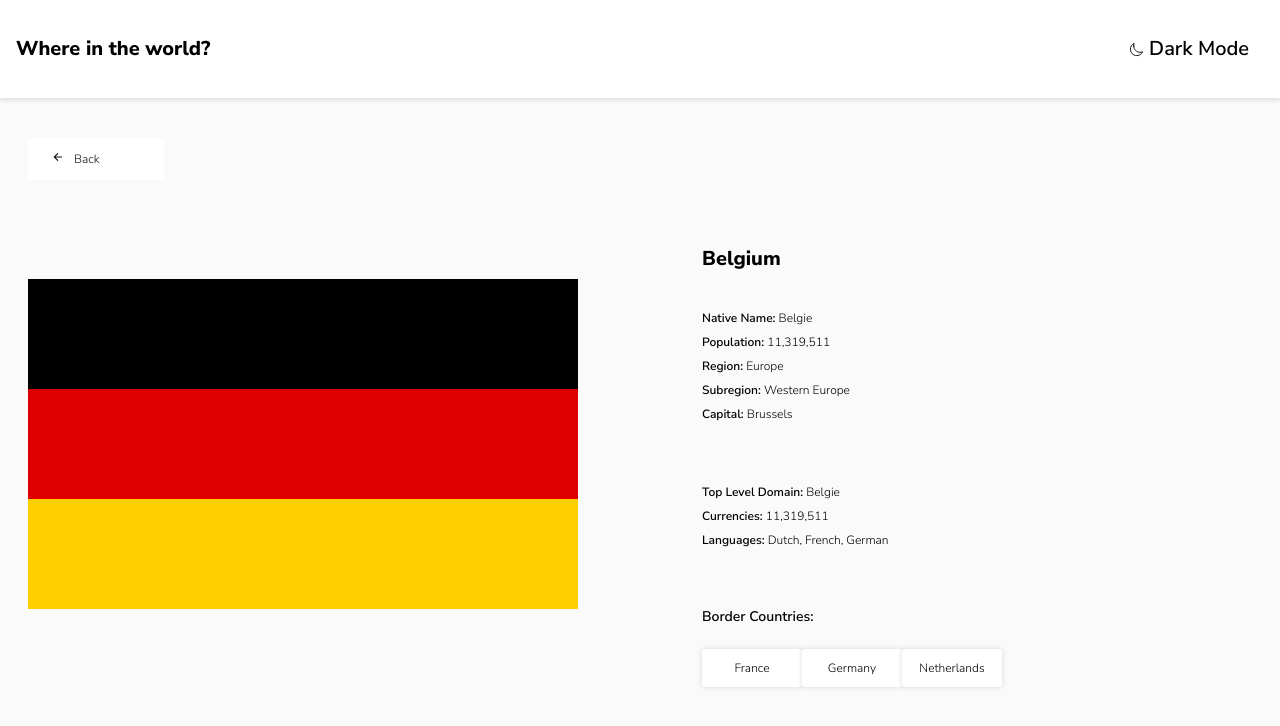
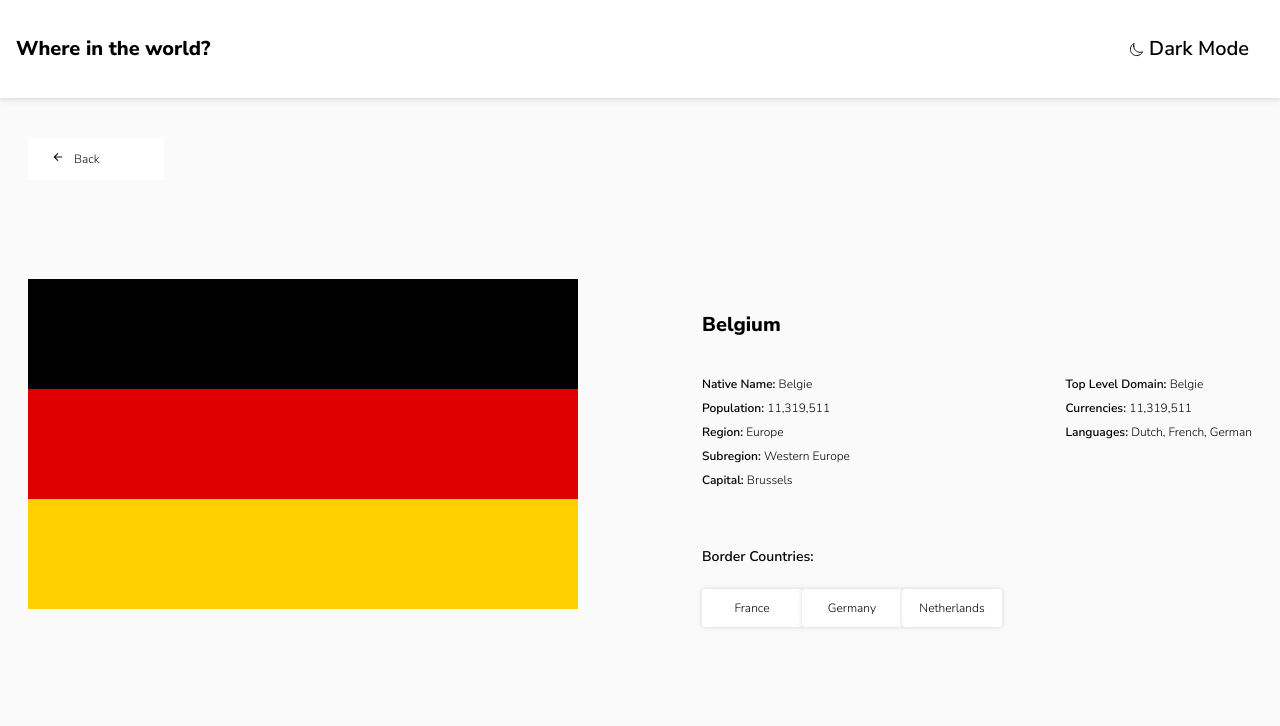
Before and after one commit to liampc/rest-countries, a React (Create React App) app: page /1 in a window 1280 px wide. Shown: the top 726 px of the page. Built offline with nearby package versions, Linux system fonts and the light colour scheme.

Commit message:
edit page info layout

```diff
--- a/src/layout/page/Page.js
+++ b/src/layout/page/Page.js
@@ -31,6 +31,7 @@ const Page = ( {match} ) => {
                     <div className="detail__flag" style={{backgroundImage: `url(${image})`}}></div>
                     <div className="detail__info">
                         <h2>Belgium</h2>
+                        <div className="detail__group">
                             <div>
                                 <p>Native Name: <span>Belgie</span></p>
                                 <p>Population: <span>11,319,511</span></p>
@@ -42,6 +43,7 @@ const Page = ( {match} ) => {
                                 <p>Top Level Domain: <span>Belgie</span></p>
                                 <p>Currencies: <span>11,319,511</span></p>
                                 <p>Languages: <span>Dutch, French, German </span></p>
+                            </div>
                         </div>
                         <div>
                             <h3>Border Countries:</h3>
--- a/src/layout/page/_page.scss
+++ b/src/layout/page/_page.scss
@@ -38,6 +38,7 @@
     display: flex;
     flex-direction: column;
     justify-content: space-between;
+    align-items: center;
     font-size: $fontS-xs;
 
 
@@ -66,7 +67,7 @@
 
 
     &__info {
-
+       max-height: 20rem;
 
         @include media-up('large'){
             flex: 1;
@@ -98,6 +99,16 @@
         padding-bottom: 1.375rem;
     }
 
+    &__group {
+
+        display: flex;
+        flex-direction: row;
+        justify-content: space-between;
+
+    }
+
+
+
     &__countries {
         display: flex;
         flex-direction: row;
```
Lines whose indentation alone changed are shown as unchanged.
